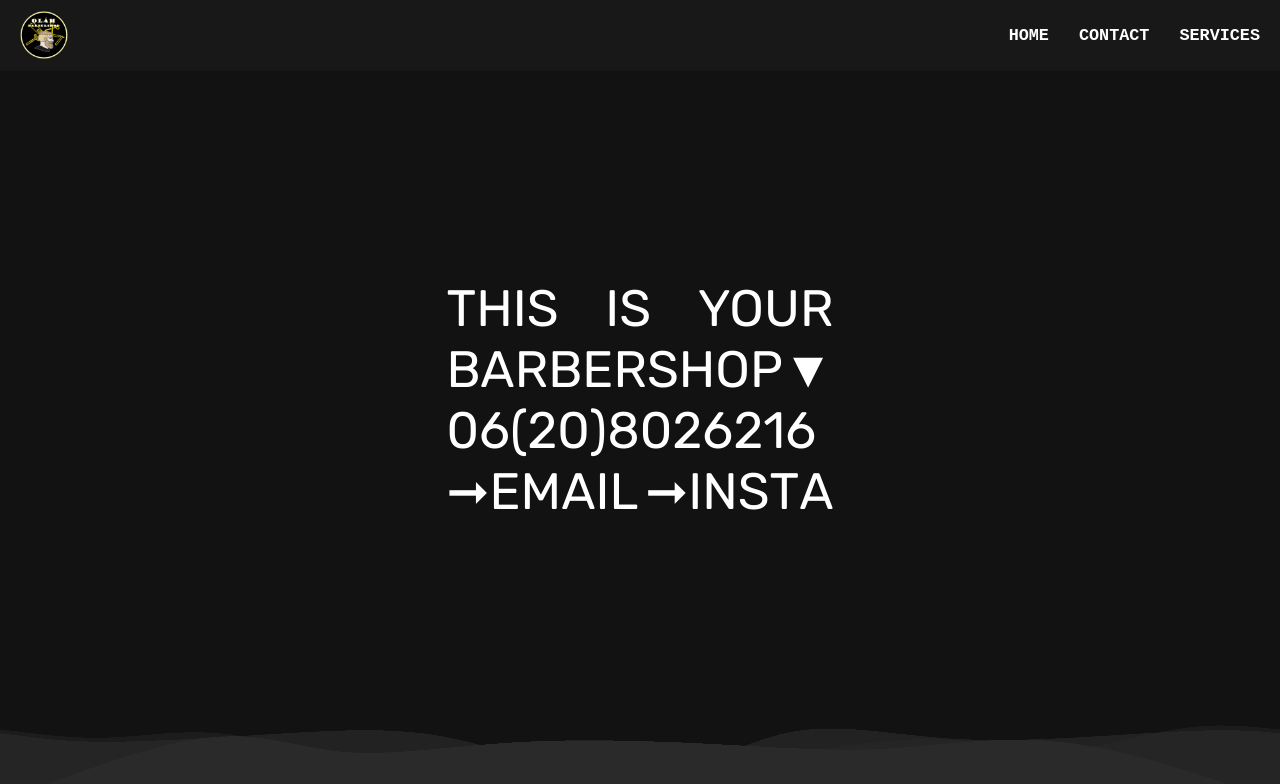
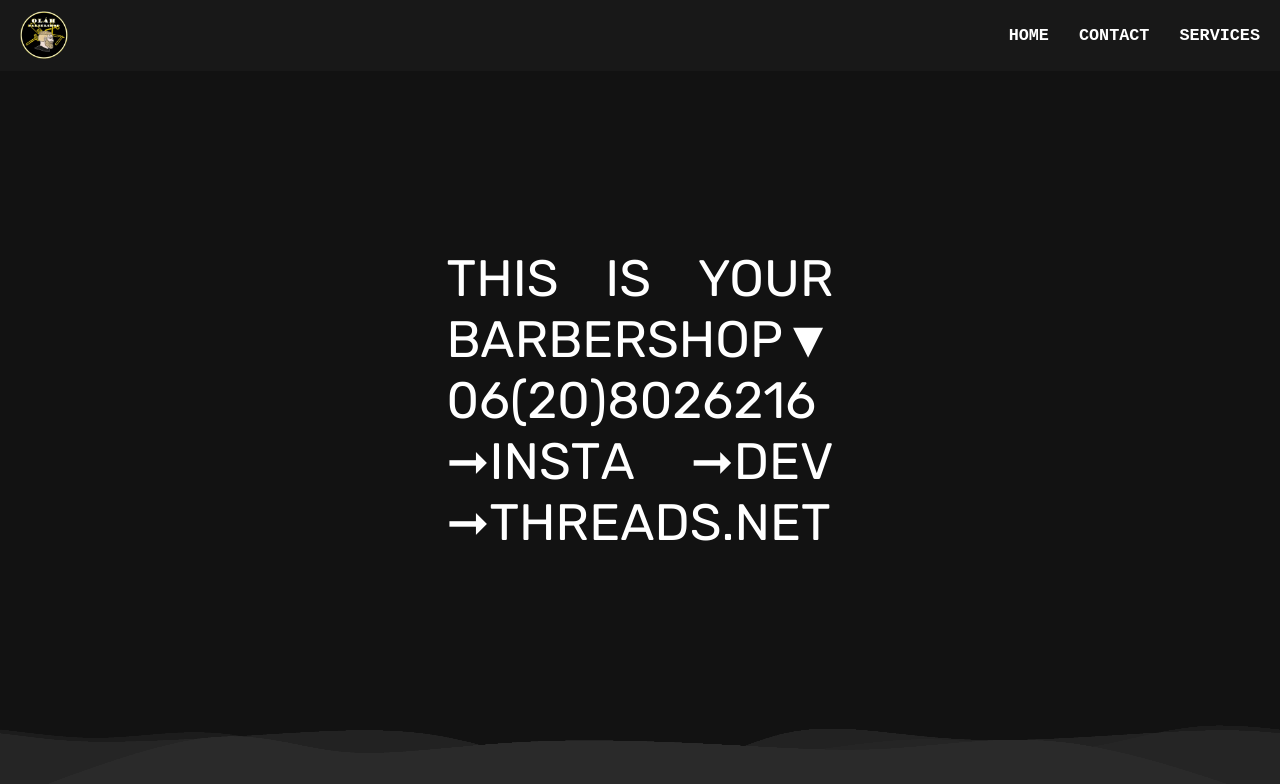
Before and after one commit to Olah-Barbershop/website, a SvelteKit app: page /contact in a window 1280 px wide. Shown: the top 784 px of the page. Built offline with nearby package versions, Linux system fonts and the light colour scheme.

Commit message:
feat: add Threads and DEV.TO, remove Email

```diff
--- a/package.json
+++ b/package.json
@@ -1,6 +1,6 @@
 {
   "name": "website",
-  "version": "1.2.1",
+  "version": "1.3.0",
   "private": true,
   "scripts": {
     "dev": "vite dev",
--- a/src/routes/contact/+page.svelte
+++ b/src/routes/contact/+page.svelte
@@ -20,8 +20,9 @@
 
   onMount(() => {
     letterise(".tel");
-    letterise(".mail");
     letterise(".insta");
+    letterise(".threads");
+    letterise(".dev");
   })
 </script>
 
@@ -37,16 +38,21 @@
     </div>
     <div class="line">
         <a href="tel:+36208026216">
-            <p class="fancy word tel"><span class="letter">0</span><span class="letter">6</span><span class="letter">(</span><span class="letter">2</span><span class="letter">0</span><span class="letter">)</span><span class="letter">8</span><span class="letter">0</span><span class="letter">2</span><span class="letter">6</span><span class="letter">2</span><span class="letter">1</span><span class="letter">6</span></p>
+            <p class="fancy word tel">06(20)8026216</p>
         </a>
     </div>
     <div class="line">
-        <a href="mailto:olahbarbershop@gmail.com" target="_blank">
-            <p class="fancy word mail"><span class="letter">➞</span><span class="letter">E</span><span class="letter">M</span><span class="letter">A</span><span class="letter">I</span><span class="letter">L</span></p>
-        </a>
-        <a href="https://instagram.com/olahbarbershop" target="_blank">
-            <p class="fancy word insta"><span class="letter">➞</span><span class="letter">I</span><span class="letter">N</span><span class="letter">S</span><span
-class="letter">T</span><span class="letter">A</span></p>
-        </a>
+      <a href="https://instagram.com/olahbarbershop" target="_blank">
+        <p class="fancy word insta">➞Insta</p>
+      </a>
+      <a href="https://dev.to/olahbarbershop" target="_blank">
+        <p class="fancy word dev">➞DEV</p>
+      </a>
+    </div>
+    <div class="line">
+      <a href="https://threads.net/@olahbarbershop" target="_blank">
+        <p class="fancy word threads">➞Threads.net</p>
+      </a>
+
     </div>
 </div>
```
Also changed, not shown: 1 other file (tests, documents, lock files or other folders).
